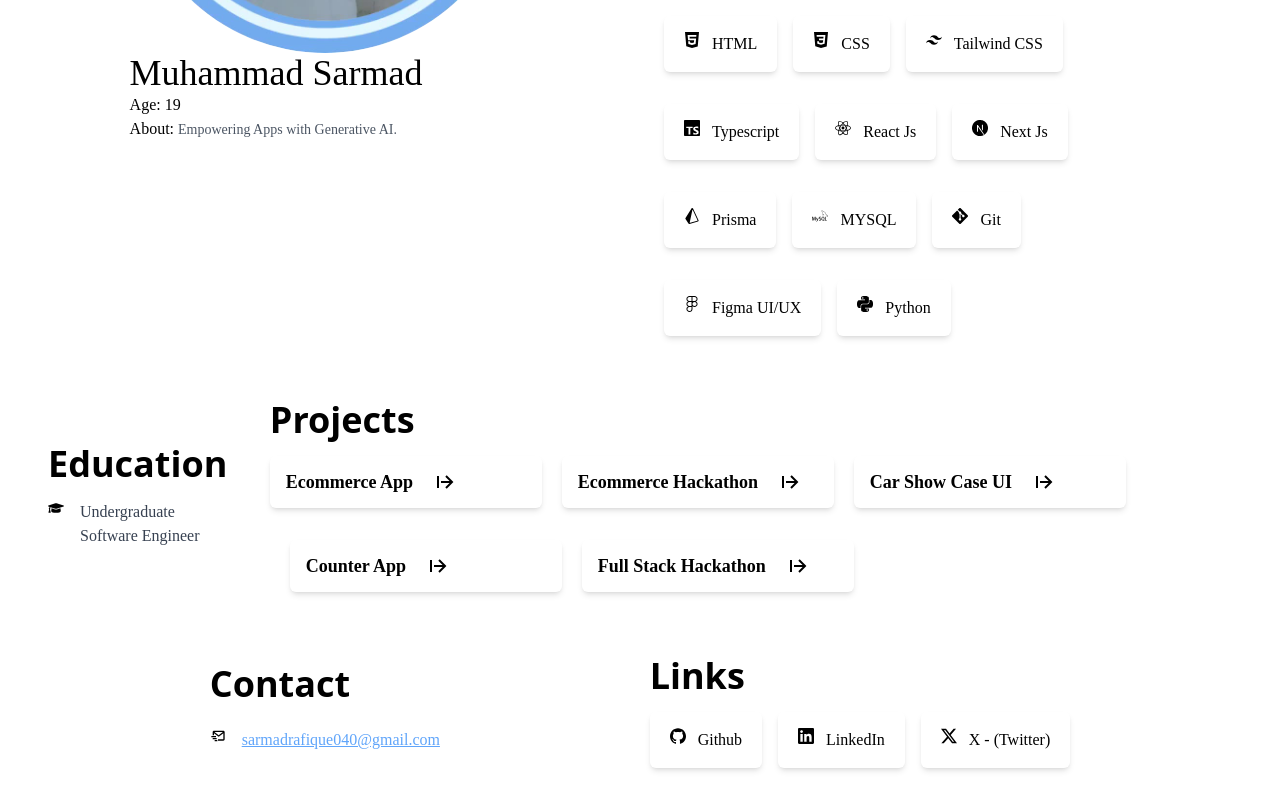
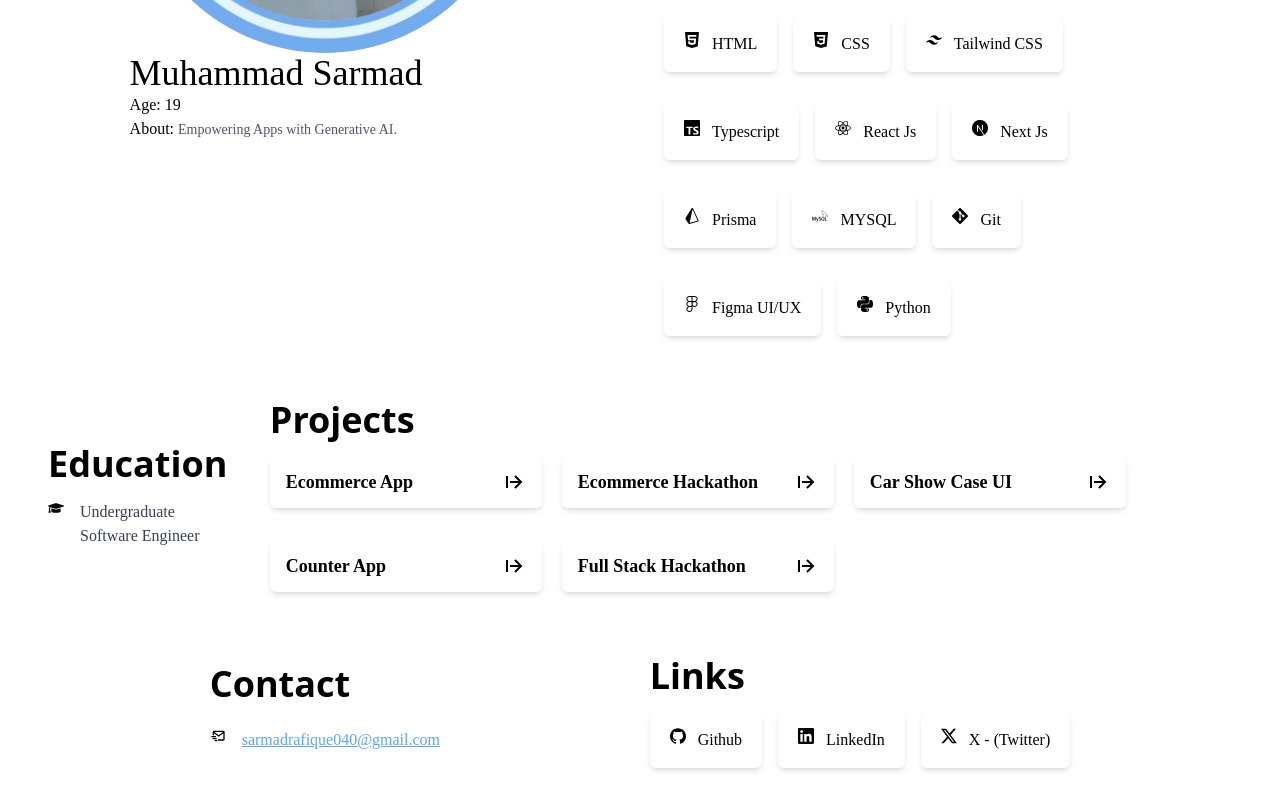
Before and after one commit to Sarmad426/Portfolio-Template, a Next.js app: page / in a window 1280 px wide. Shown: the part 448-1248 px from the top of the page. Built offline with nearby package versions, Linux system fonts and the light colour scheme.

Commit message:
fixed project tab layout issue

```diff
--- a/src/components/protfolio.tsx
+++ b/src/components/protfolio.tsx
@@ -98,16 +98,16 @@ const Protfolio = () => {
         {/* Projects */}
         <div className="mb-6 lg:mb-0" id="projects">
           <h2 className="text-4xl font-semibold font-[system-ui]">Projects</h2>
-          <div className="flex items-center justify-start space-x-5 flex-wrap">
+          <div className="flex items-center flex-grow-0 justify-center md:justify-start gap-x-5 flex-wrap w-full">
             {projects.map((project, id) => {
               return (
                 <div
                   key={project.url}
-                  className="lg:flex lg:flex-col shadow-md rounded-md my-4 cursor-pointer min-w-[17rem] max-w-[17.2rem]"
+                  className="lg:flex lg:flex-col shadow-md rounded-md my-4 cursor-pointer min-w-[17rem] max-w-[17.2rem] hover:shadow-sm transition-all duration-500"
                 >
                   <div
                     onClick={() => openModal(id)}
-                    className="flex item-center gap-x-5 px-4 py-3"
+                    className="flex items-center justify-between gap-x-5 px-4 py-3 flex-wrap"
                   >
                     <h3 className="text-lg font-semibold">{project.name}</h3>
                     <BiArrowFromLeft className="w-6 h-7 shrink-0" />
```
